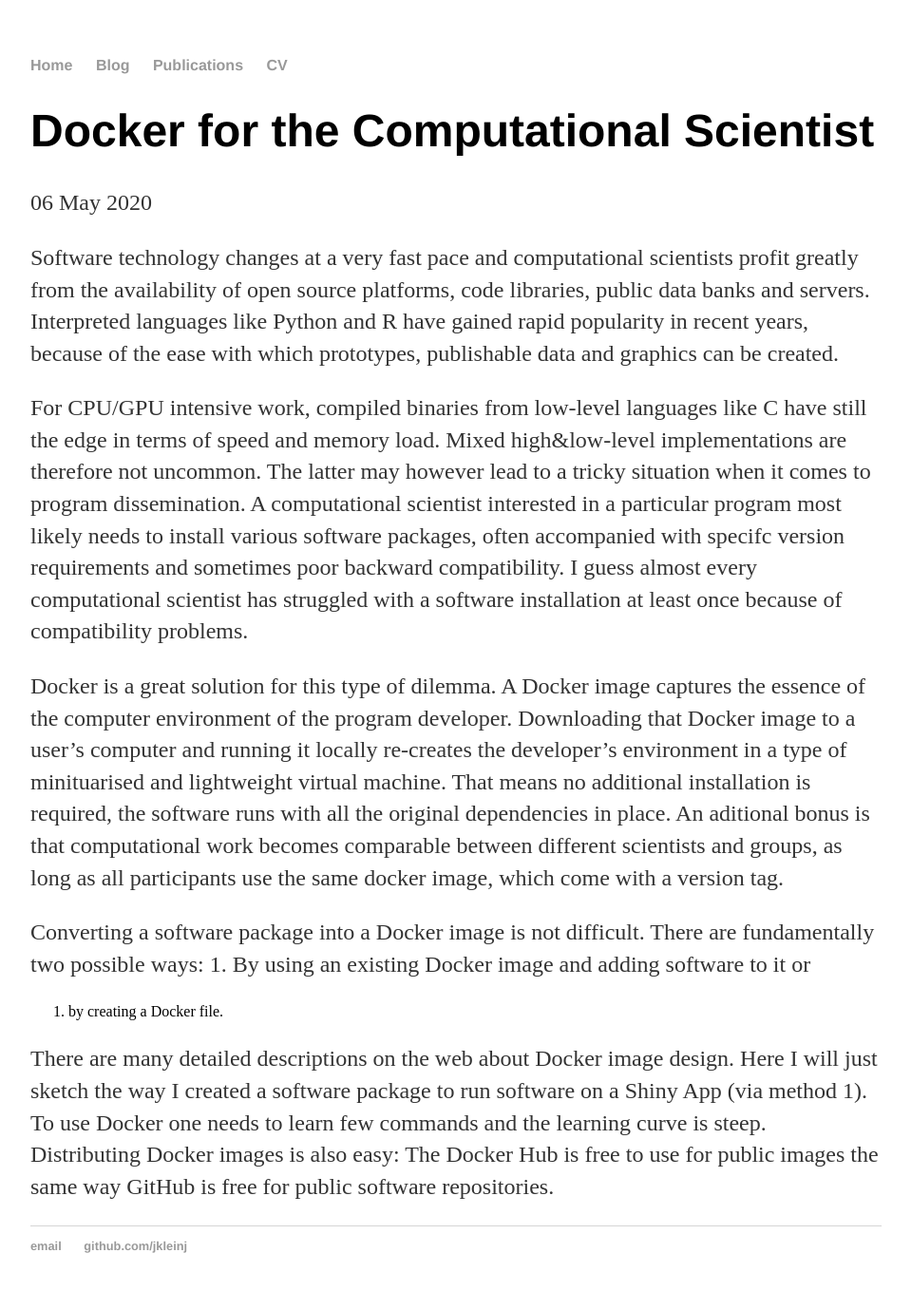
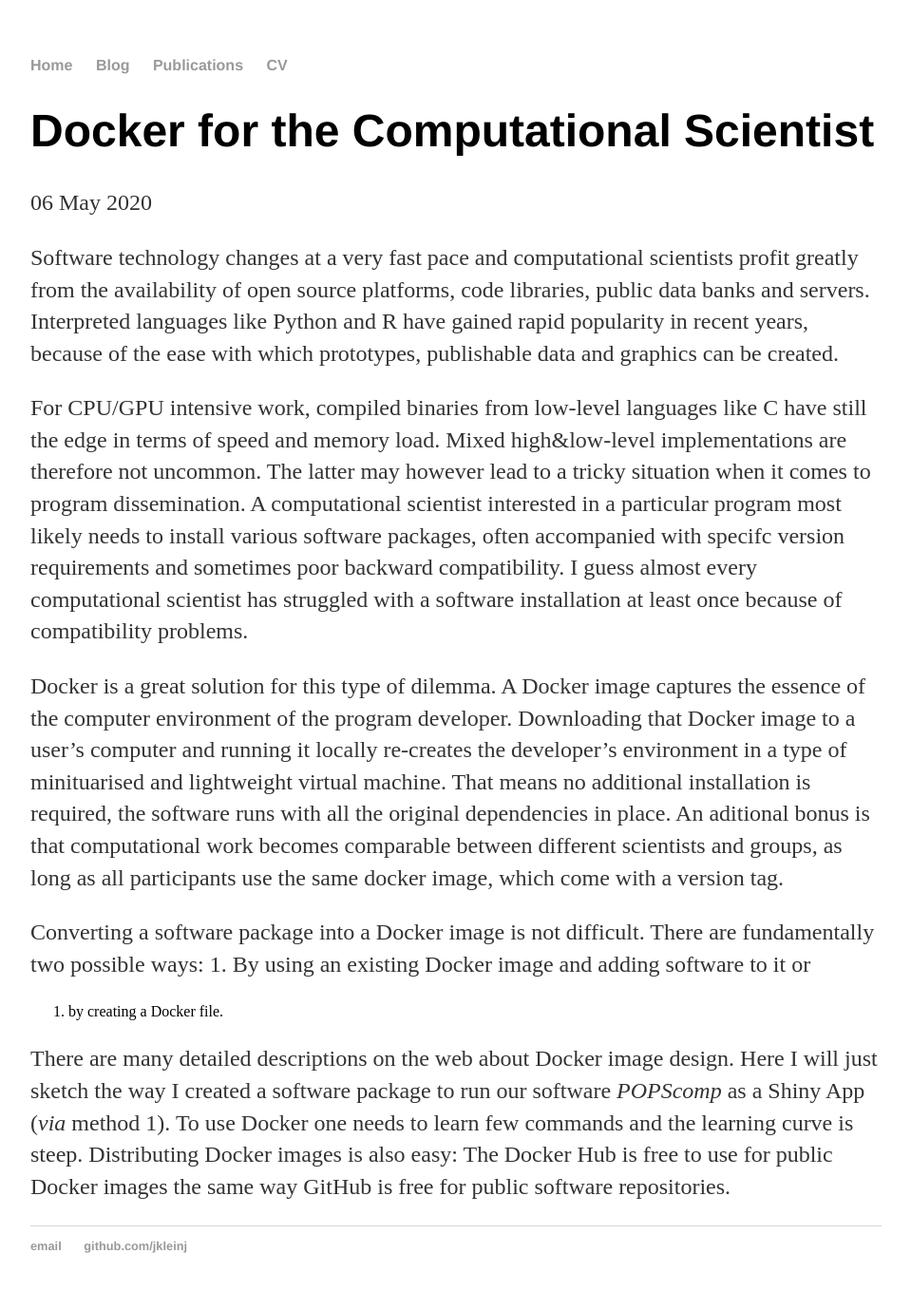
Before and after one commit to jkleinj/jkleinj.github.io, a Jekyll site: the page built from _posts/2020-05-06-Docker-for-the-Computational-Scientist.md, in a window 1280 px wide. Shown: the whole page at 95% size, without its empty margins (160-1119 px from the left). Built offline with Jekyll 4.4.1, drawn with Linux system fonts in a browser that asks for light colours.

Commit message:
Update 2020-05-06-Docker-for-the-Computational-Scientist.md

```diff
--- a/_posts/2020-05-06-Docker-for-the-Computational-Scientist.md
+++ b/_posts/2020-05-06-Docker-for-the-Computational-Scientist.md
@@ -31,6 +31,6 @@ There are fundamentally two possible ways: 1. By using an existing Docker image
 2. by creating a Docker file.
 
 There are many detailed descriptions on the web about Docker image design.
-Here I will just sketch the way I created a software package to run software on a Shiny App (via method 1).
+Here I will just sketch the way I created a software package to run our software *POPScomp* as a Shiny App (*via* method 1).
 To use Docker one needs to learn few commands and the learning curve is steep.
-Distributing Docker images is also easy: The Docker Hub is free to use for public images the same way GitHub is free for public software repositories.
+Distributing Docker images is also easy: The Docker Hub is free to use for public Docker images the same way GitHub is free for public software repositories.
```
